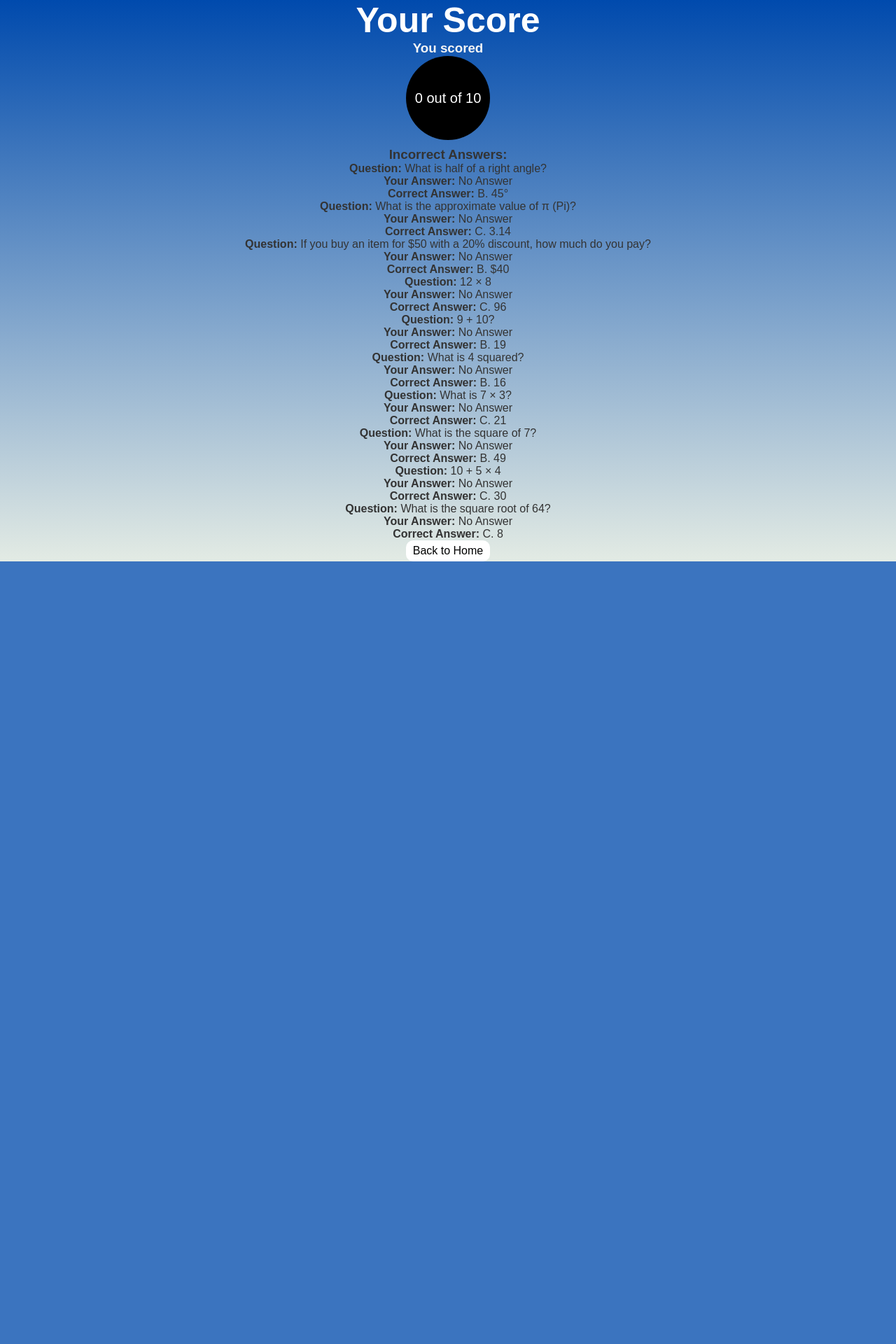
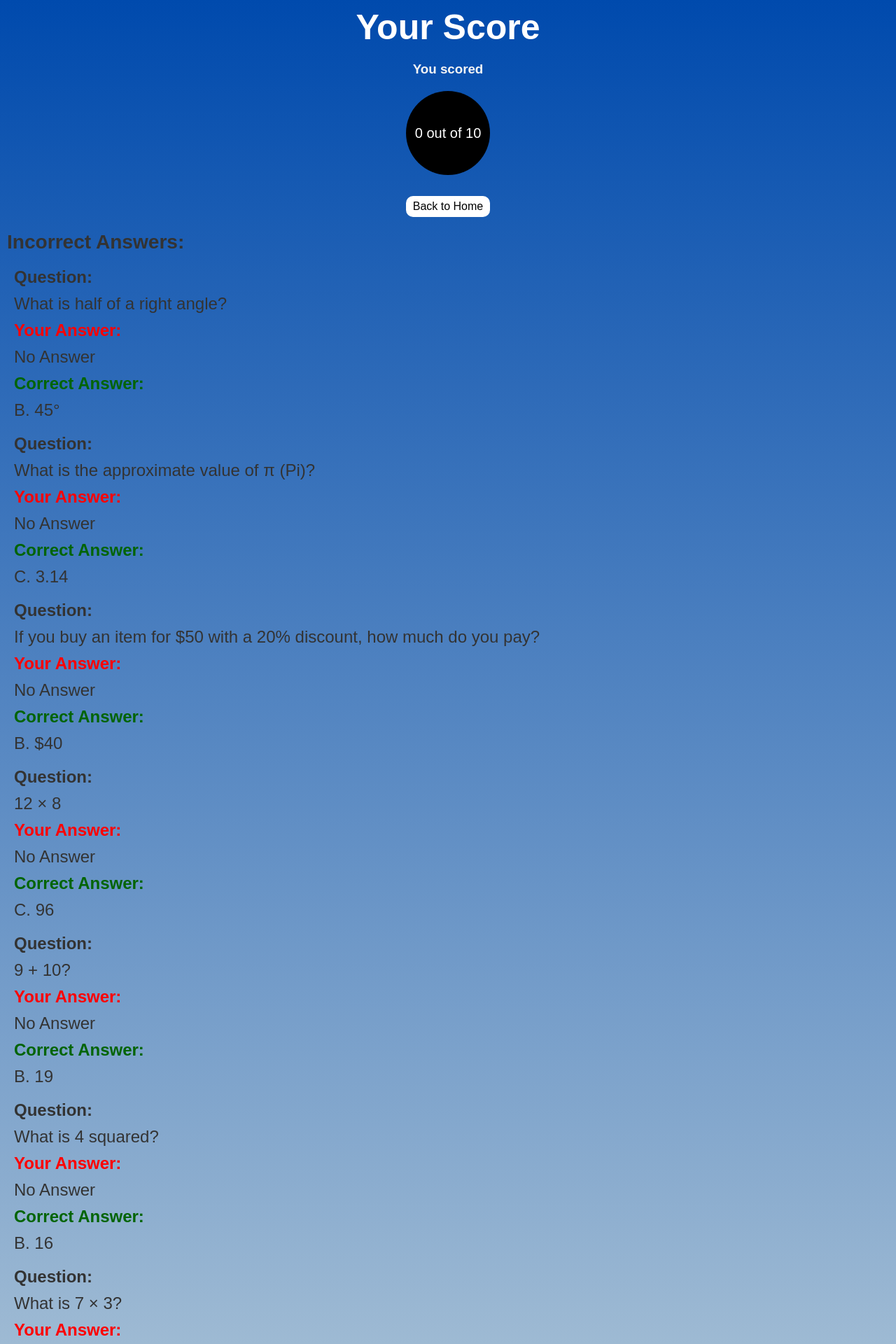
Before and after one commit to reyandru/WST2-Project-main, a Django app: page /submit_quiz/1/ in a window 1280 px wide. Shown: the top 1920 px of the page at 70% size. Before the commit the page ends 802 px from the top, so only its background shows below. Run offline with Django 5.2, Linux system fonts and the light colour scheme; a user stored in the database is signed in; data comes from the database, SQL or seed files in the repository.

Commit message:
updated result

```diff
--- a/quiz_project/quiz/templates/quiz/result.html
+++ b/quiz_project/quiz/templates/quiz/result.html
@@ -5,31 +5,59 @@
     <link rel="stylesheet" href="{% static 'quiz/style.css' %}">
     <title>Quiz Result</title>
 </head>
+<style>
+    .scoreContainter{
+        display: flex;
+        flex-direction: column;
+        align-items: center;
+        padding: 10px;
+        row-gap: 20px;
+    }
+    .redAnswer{
+        color: red;
+    }
+    .greenAnswer{
+        color: rgb(3, 100, 3);
+    }
+
+    .wrongAnswers, li{
+        display: flex;
+        flex-direction: column;
+        padding: 10px;
+        row-gap: 10px;
+        text-align: left;
+        font-size: 24px;
+        }
+    .noIncorrect{
+    color: blue;
+    }
+</style>
 <body>
-    <h1>Your Score</h1>
-    <h3 style="color: whitesmoke;">You scored</h3>
-    <div class="scoreBoard">
-        <p class="yourScore">{{ score }} out of {{ total }}</p>
+    <div class="scoreContainter">
+        <h1>Your Score</h1>
+        <h3 style="color: whitesmoke;">You scored</h3>
+        <div class="scoreBoard">
+            <p class="yourScore">{{ score }} out of {{ total }}</p>
+        </div>
+        <div class="backHome">
+            <a class="backhome" href="{% url 'home' %}">Back to Home</a>
+        </div>
     </div>
 
-    <!-- Wrong Answers Section -->
+
     <div class="wrongAnswers">
         <h3>Incorrect Answers:</h3>
         <ul>
             {% for answer in wrong_answers %}
                 <li>
                     <strong>Question:</strong> {{ answer.question }}<br>
-                    <strong>Your Answer:</strong> {{ answer.your_answer|default:"No Answer" }}<br>
-                    <strong>Correct Answer:</strong> {{ answer.correct_answer }}
+                    <strong class="redAnswer">Your Answer:</strong> {{ answer.your_answer|default:"No Answer" }}<br>
+                    <strong class="greenAnswer"></strongclass>Correct Answer:</strong> {{ answer.correct_answer }}
                 </li>
             {% empty %}
-                <p>No wrong answers! Great job!</p>
+                <p class="noIncorrect">No wrong answers! Great job!</p>
             {% endfor %}
         </ul>
     </div>
-
-    <div class="backHome">
-        <a class="backhome" href="{% url 'home' %}">Back to Home</a>
-    </div>
 </body>
 </html>
--- a/quiz_project/quiz/views.py
+++ b/quiz_project/quiz/views.py
@@ -46,7 +46,6 @@ def submit_quiz(request, category_id):
         if selected_answer == question.answer:
             score += 1
         else:
-            # Collect the wrong answer details
             wrong_answers.append({
                 "question": question.text,
                 "your_answer": selected_answer,
```
